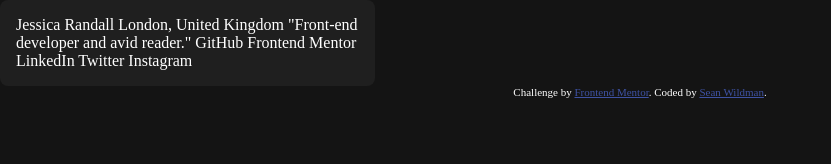
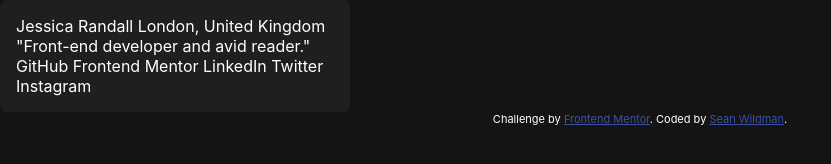
Before and after one commit to twelvegoats/FEM_social_links_profile, a website: page index.html in a window 1280 px wide. Shown: the whole page, without its empty margins (0-831 px from the left). Drawn offline with nearby package versions, Linux system fonts and the light colour scheme; files that its build step writes are made by us from their sources.

Commit message:
Add font family to body and adjust .social-card width

```diff
--- a/scss/base/_base.scss
+++ b/scss/base/_base.scss
@@ -3,6 +3,7 @@
 body {
   background-color: $grey-900;
   min-height: 100vh;
+  font-family: $font-family;
 }
 
 .social-card {
@@ -10,5 +11,5 @@ body {
   border-radius: 0.5rem;
   padding: 1rem;
   color: $white;
-  width: 23.438rem;
+  width: 21.875rem;
 }
```
